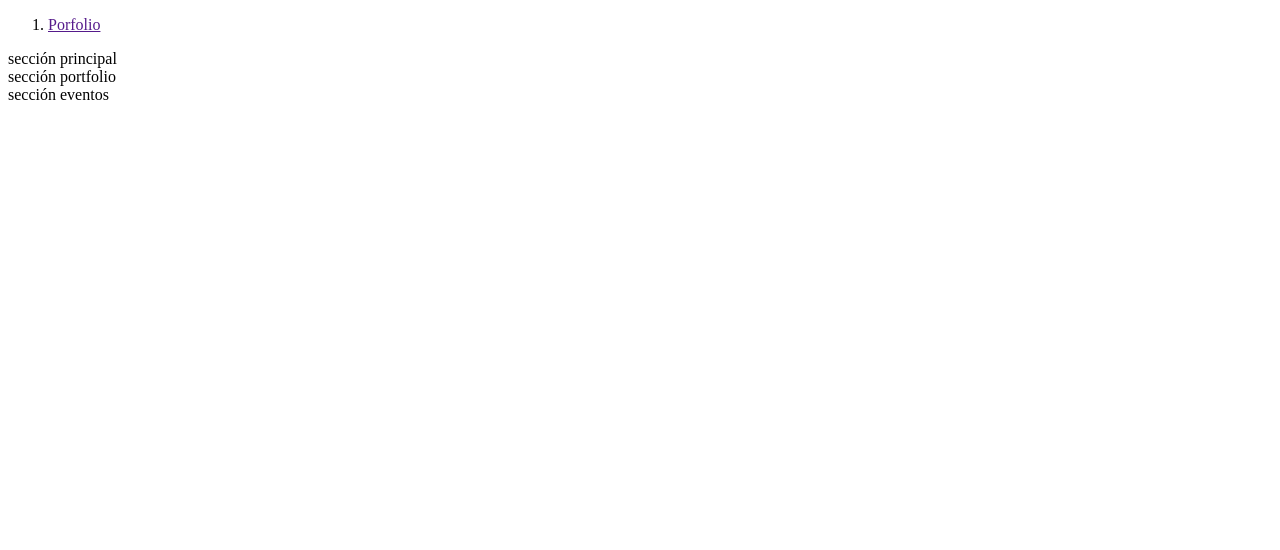
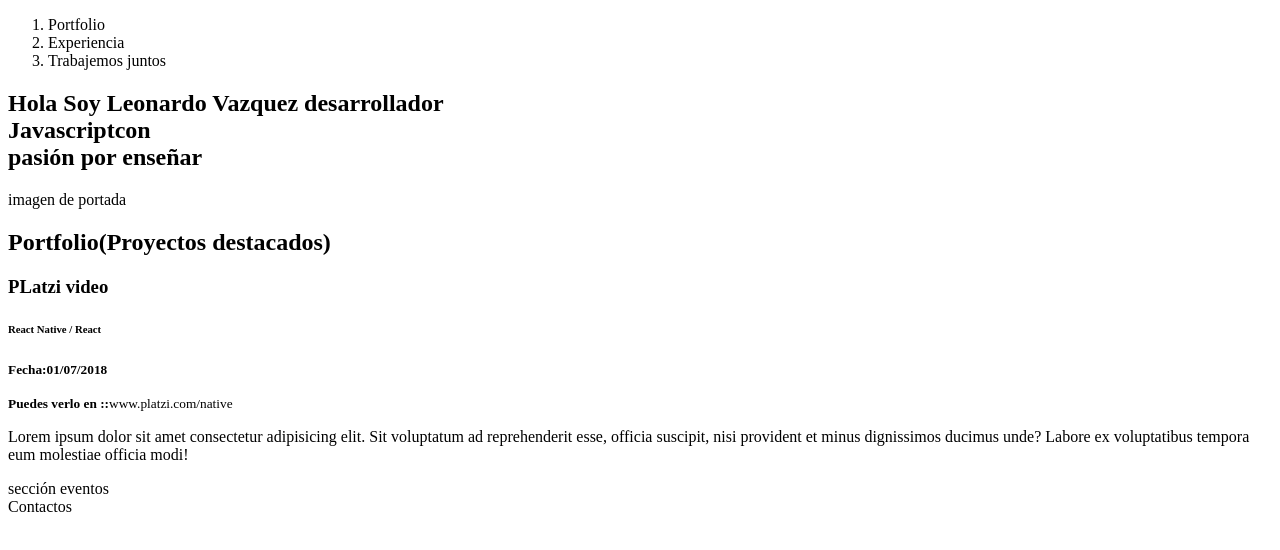
Before and after one commit to Vleoh/curso, a plain HTML site: page index.html in a window 1280 px wide. Drawn offline with Linux system fonts and the light colour scheme.

Commit message:
base de proyecto

```diff
--- a/index.html
+++ b/index.html
@@ -10,14 +10,34 @@
             <nav>
                 <ol>
                     <li>
-                        <a href="">Porfolio</a>
+                        <a>Portfolio</a>
                     </li>
+                    <li>
+                        <a>Experiencia</a>
+                    </li>
+                    <li>
+                        <a>Trabajemos juntos</a>
+                    </li>
+
                 </ol>
             </nav>
          </header>
-         <section>sección principal</section>
-         <section>sección portfolio</section>
+        <section>
+        <h1>Hola Soy <strong>Leonardo Vazquez </strong>desarrollador<br> <strong>Javascript</strong>con<br>pasi&oacute;n por enseñar</h1>
+        <img>imagen de portada
+        </section>
+         <section>
+            <article>
+                <h2>Portfolio(Proyectos destacados)</h2>
+                <h3>PLatzi video</h3>
+                <h6>React Native / React</h6>
+                <p><small><strong>Fecha:01/07/2018</strong></small></p>
+                <p><small><strong>Puedes verlo en ::</strong>www.platzi.com/native</small></p>
+                <p>Lorem ipsum dolor sit amet consectetur adipisicing elit. Sit voluptatum ad reprehenderit esse, officia suscipit, nisi provident et minus dignissimos ducimus unde? Labore ex voluptatibus tempora eum molestiae officia modi!</p>
+            </article>
+         </section>
         <section>sección eventos</section>
+        <section>Contactos</section>
         <footer>
 
         </footer>
```
